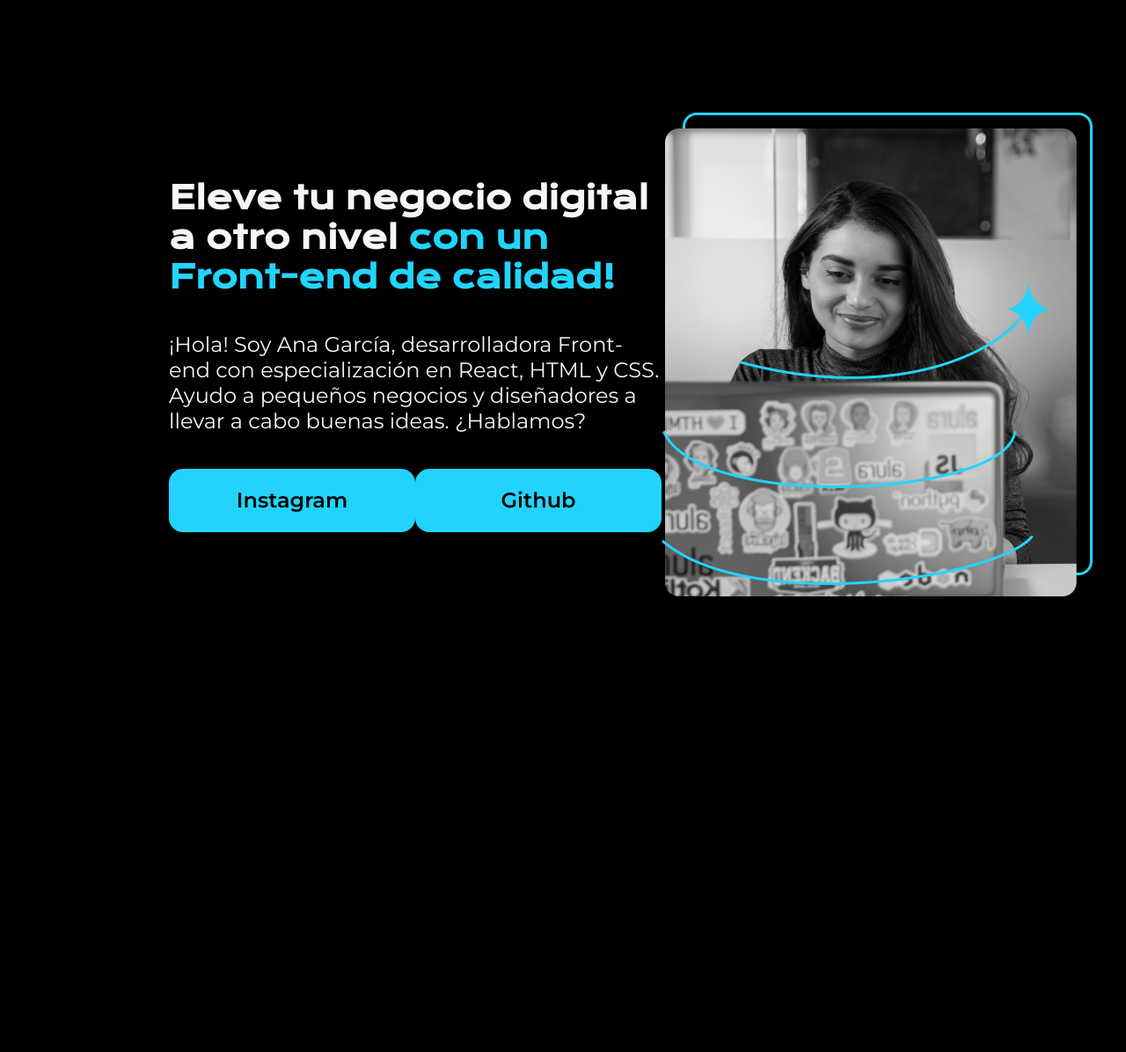
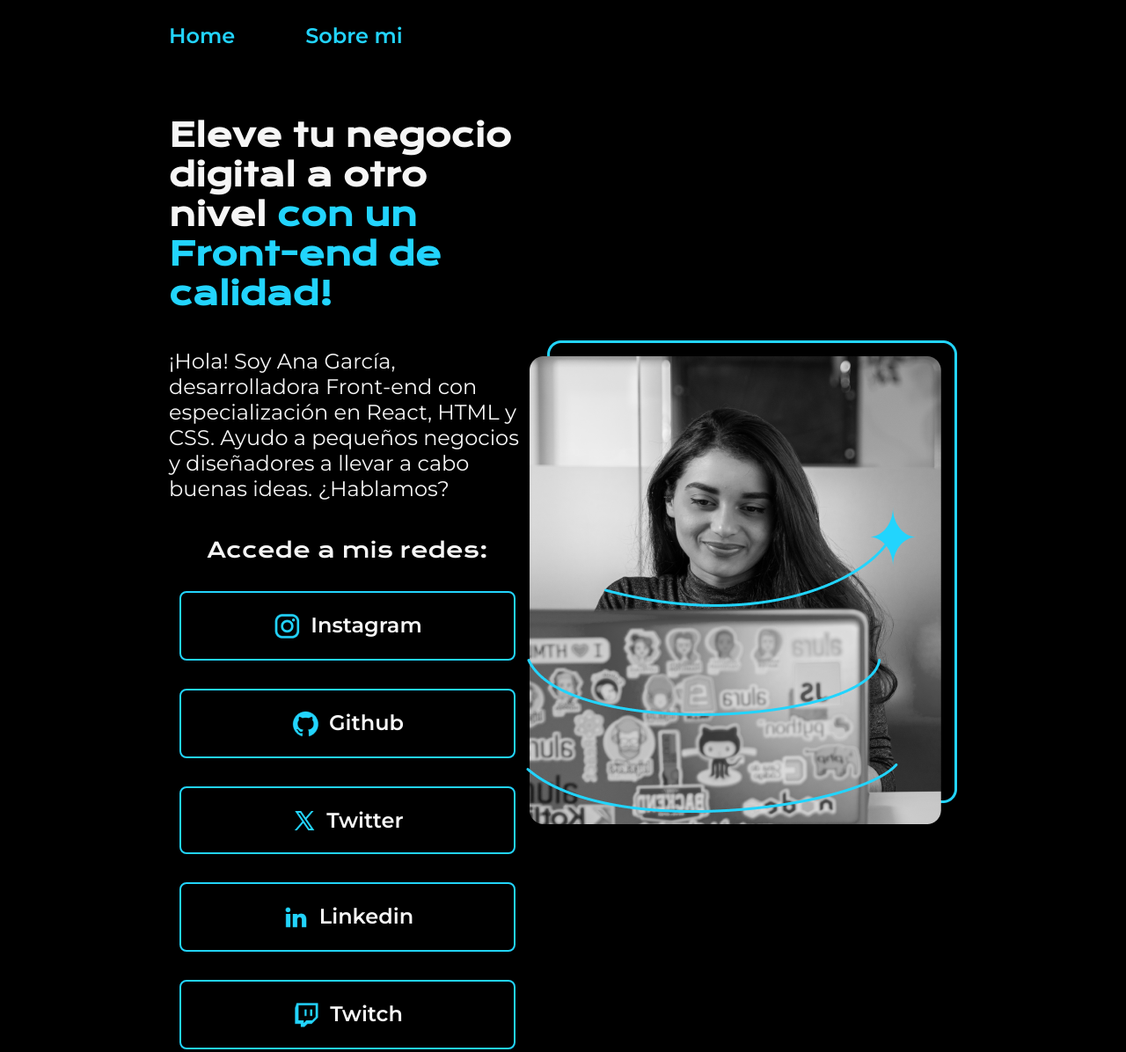
Before and after one commit to clblpz/Portafolio, a plain HTML site: page index.html in a window 1280 px wide. Shown: the top 1196 px of the page at 88% size. Before the commit the page ends 928 px from the top, so only its background shows below. Drawn offline with nearby package versions, Linux system fonts and the light colour scheme.

Commit message:
Navegacion entre pags

```diff
--- a/index.html
+++ b/index.html
@@ -5,11 +5,16 @@
     <meta http-equiv="X-UA-Compatible" content="IE-edge">
     <meta name="viewport" content="width=device-width, initial-scale=1.0">
     <title>Portafolio</title>
-    <link rel="stylesheet" href="style.css">
+    <link rel="stylesheet" href="./styles/style.css">
 
 </head>
 <body>
-    <header></header>
+    <header class="header">
+        <nav class="header__menu">
+            <a class="header__menu__link" href="index.html">Home</a>
+            <a class="header__menu__link" href="about.html">Sobre mi</a>
+        </nav>
+    </header>
     <main class="presentacion">
         <section class="presentacion__contenido">
             <h1 class="presentacion__contenido__titulo">
@@ -23,13 +28,29 @@
 
                 </p>
                 <div class="presentacion__enlaces">
-                    <a class="presentacion__enlaces__link" href="https://www.instagram.com/">Instagram</a>
-                    <a class="presentacion__enlaces__link" href="https://www.github.com/">Github</a>
+                    <h2 class="presentacion__enlaces__subtitulo">Accede a mis redes:</h2>
+                    <a class="presentacion__enlaces__link" href="https://www.instagram.com/">
+                        <img src="assets/instagram.png">
+                        Instagram</a>
+                    <a class="presentacion__enlaces__link" href="https://www.github.com/">
+                        <img src="./assets/github.png">
+                        Github</a>
+                    <a class="presentacion__enlaces__link" href="https://x.com/?lang=es">
+                        <img src="./assets/twitter-novo.png">
+                        Twitter</a>
+                    <a class="presentacion__enlaces__link" href="https://mx.linkedin.com/">
+                        <img src="./assets/linkedin.png">
+                        Linkedin</a>
+                    <a class="presentacion__enlaces__link" href="https://www.twitch.tv/">
+                        <img src="./assets/twitch.png">
+                        Twitch</a>
                 </div>
 
         </section>
-            <img src="Imagem.png" alt="Imagen de Ana Garcia Trabajando">
+            <img src="assets/Imagem.png" alt="Imagen de Ana Garcia Trabajando">
     </main>
-    <footer></footer>
+    <footer class="footer">
+        <p>Desarrollado por Alura Latam</p>
+    </footer>
 </body>
 </html>
--- a/style.css
+++ b/styles/style.css
@@ -9,19 +9,30 @@
 body {
     background-color: #000000;
     color: #F6F6F6;
-    height: 100vh;
     box-sizing: border-box;
 }
 
+.header{
+    padding: 2% 0% 0% 15%;
+}
 
-.titulo-destaque{
+.header__menu{
+    display: flex;
+    gap: 80px;
+}
+
+.header__menu__link{
+    font-family: "Montserrat", sans-serif;
+    font-size: 24px;
+    font-weight: 600;
     color: #22D4FD;
+    text-decoration: none;
 }
 
 .presentacion{
     display: flex;
     align-items: center;
-    margin: 10% 15%;
+    padding: 6% 15%;
     justify-content: space-between;
 }
 
@@ -37,6 +48,10 @@ body {
     font-family: "Krona One", sans-serif;
 }
 
+.titulo-destaque{
+    color: #22D4FD;
+}
+
 .presentacion__contenido__texto{
     font-size: 24px;
     font-family: "Montserrat", sans-serif;
@@ -45,17 +60,44 @@ body {
 .presentacion__enlaces{
     display: flex;
     justify-content: space-between;
+    flex-direction: column;
+    align-items: center;
+    gap: 32px;
+}
+
+.presentacion__enlaces__subtitulo{
+    font-family: 'Krona One', sans-serif;
+    font-size: 24px;
+    font-weight: 400;
 }
 
 .presentacion__enlaces__link{
-    width: 280px;
-    background-color: #22D4FD;
+    width: 378px;
     text-align: center;
     padding: 21.5px 0;
-    border-radius: 16px;
+    border-radius: 8px;
     font-family: "Montserrat", sans-serif;
     font-size: 24px;
     font-weight: 600;
     text-decoration: none;
+    color: #F6F6F6;
+    border: 2px solid #22D4FD;
+    display: flex;
+    justify-content: center;
+    gap: 10px;
+}
+
+.presentacion__enlaces__link:hover{
+
+    background-color: #272727;
+}
+
+.footer{
+    background-color: #22D4FD;
+    padding: 24px;
     color: #000000;
+    text-align: center;
+    font-family: "Montserrat", sans-serif;
+    font-size: 24px;
+    font-weight: 400;
 }
```
Also changed, not shown: about.html (added, +38 -0 lines), assets/Imagem.png (renamed from Imagem.png), assets/github.png (added), assets/instagram.png (added), assets/linkedin.png (added), assets/twitch.png (added), assets/twitter-novo.png (added), assets/twitter.png (added).
